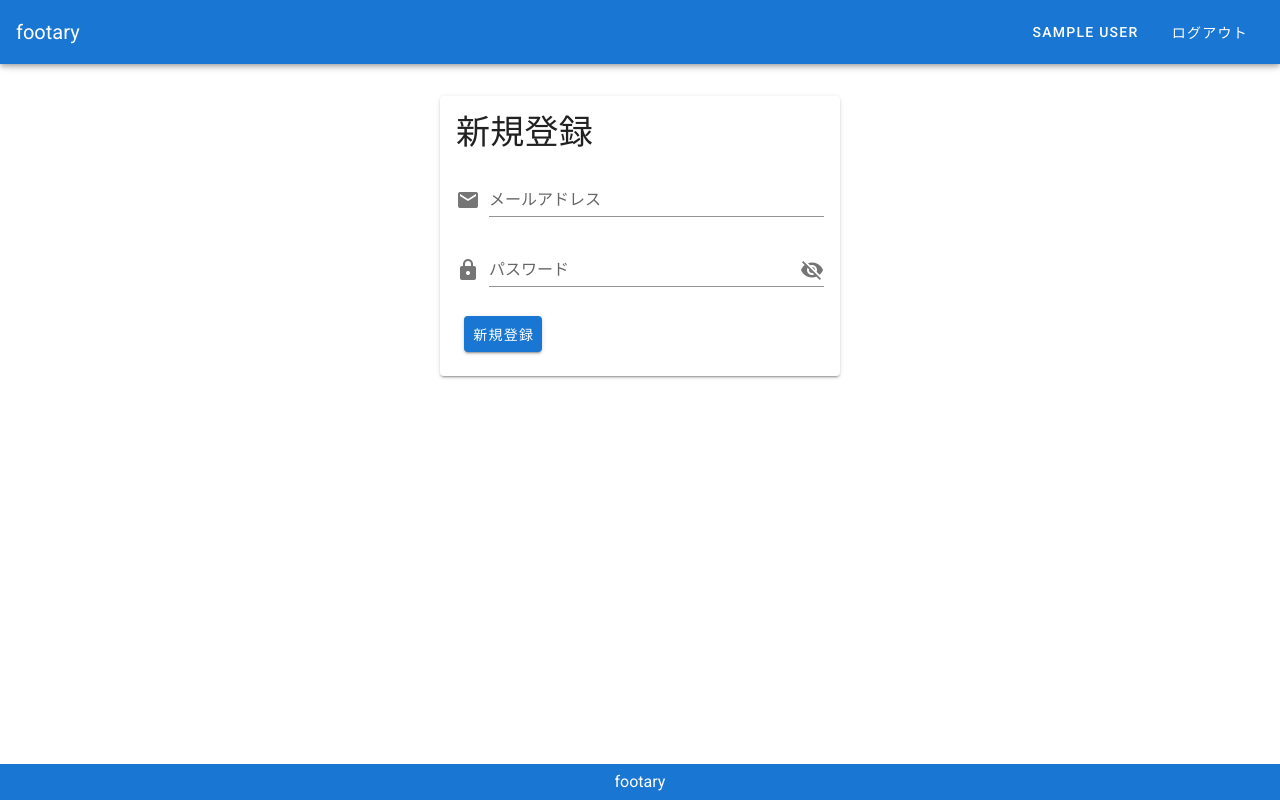
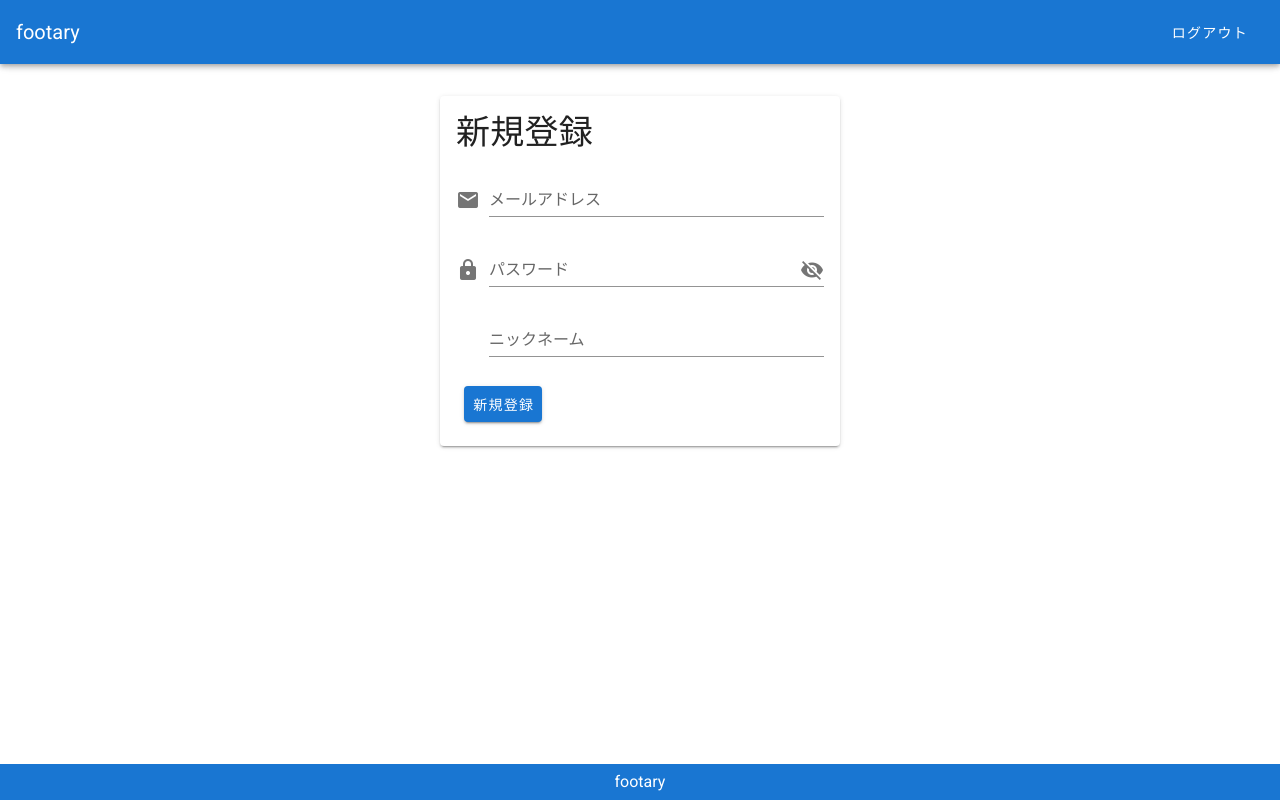
Before and after one commit to Tstegen1/footary, a Vue app: page /signup in a window 1280 px wide. Built offline with nearby package versions, Linux system fonts and the light colour scheme; no server answers; sample sign-in values are in the browser's storage.

Commit message:
ニックネーム追加

```diff
--- a/package.json
+++ b/package.json
@@ -12,7 +12,9 @@
     "firebase": "^8.2.9",
     "vue": "^2.6.11",
     "vue-router": "^3.5.1",
-    "vuetify": "^2.4.0"
+    "vuetify": "^2.4.0",
+    "vuex": "^3.6.2",
+    "vuex-persistedstate": "^4.0.0-beta.3"
   },
   "devDependencies": {
     "@vue/cli-plugin-babel": "~4.5.0",
--- a/src/App.vue
+++ b/src/App.vue
@@ -13,7 +13,7 @@
 </template>
 
 <script>
-import DiaryNavbar from './components/DiaryNavbar';
+import DiaryNavbar from './pages/DiaryNavbar';
 
 export default {
   name: "App",
--- a/src/components/DiaryNavbar.vue
+++ b/src/pages/DiaryNavbar.vue
@@ -13,7 +13,7 @@
         ログイン
       </v-btn>
       <v-btn text v-if="user">
-        {{ user.displayName }}
+        {{ this.name }}
       </v-btn>
       <v-btn text v-if="user" @click="logout">
         ログアウト
@@ -29,18 +29,24 @@ export default {
   data() {
     return {
       user: null,
+      name: null
     };
   },
   created() {
     firebase.auth().onAuthStateChanged(user => {
       if (user) {
         this.user = user;
-        console.log(user.displayName)
+        this.name = localStorage.getItem('name');
       } else {
         this.user = null;
       }
     });
   },
+  // computed: {
+  //   userName() {
+  //     return this.$store.state.userName;
+  //   }
+  // },
   methods: {
     logout() {
       firebase
--- a/src/components/Signup.vue
+++ b/src/pages/Signup.vue
@@ -18,6 +18,12 @@
           v-bind:type="showPassword ? 'text' : 'password'"
           v-bind:append-icon="showPassword ? 'mdi-eye' : 'mdi-eye-off'"
           @click:append="showPassword = !showPassword"
+        />
+        <v-text-field
+          prepend-icon="mdi-face"
+          type="name"
+          label="ニックネーム"
+          v-model="name"
         />
         <div v-if="feedback" class="text-center">
           <p class="red--text">{{ feedback }}</p>
@@ -40,17 +46,21 @@ export default {
       email: null,
       password: null,
       feedback: null,
+      name: null,
       showPassword: false
     };
   },
   methods: {
     signup() {
-      if (this.email && this.password) {
+      if (this.email && this.password && this.name) {
         this.feedback = null;
         firebase
           .auth()
           .createUserWithEmailAndPassword(this.email, this.password)
-          .then(() => {
+          .then((user) => {
+            user.displayName = this.name;
+            // this.$store.dispatch('getName', user.displayName)
+            localStorage.setItem('name', user.displayName);
             this.$router.push({ name: "Home" });
           })
           .catch(() => {
--- a/src/store/index.js
+++ /dev/null
@@ -1 +0,0 @@
-import { userSetter } from "core-js/fn/symbol";
```
Also changed, not shown: src/main.js (+6 -4 lines), src/pages/Login.vue (renamed from src/components/Login.vue, +0 -9 lines), src/router.js (+4 -4 lines), src/store/store.js (added, +20 -0 lines), src/pages/Diary.vue (renamed from src/components/Diary.vue), src/pages/Home.vue (renamed from src/components/Home.vue), 1 other file (tests, documents, lock files or other folders).
